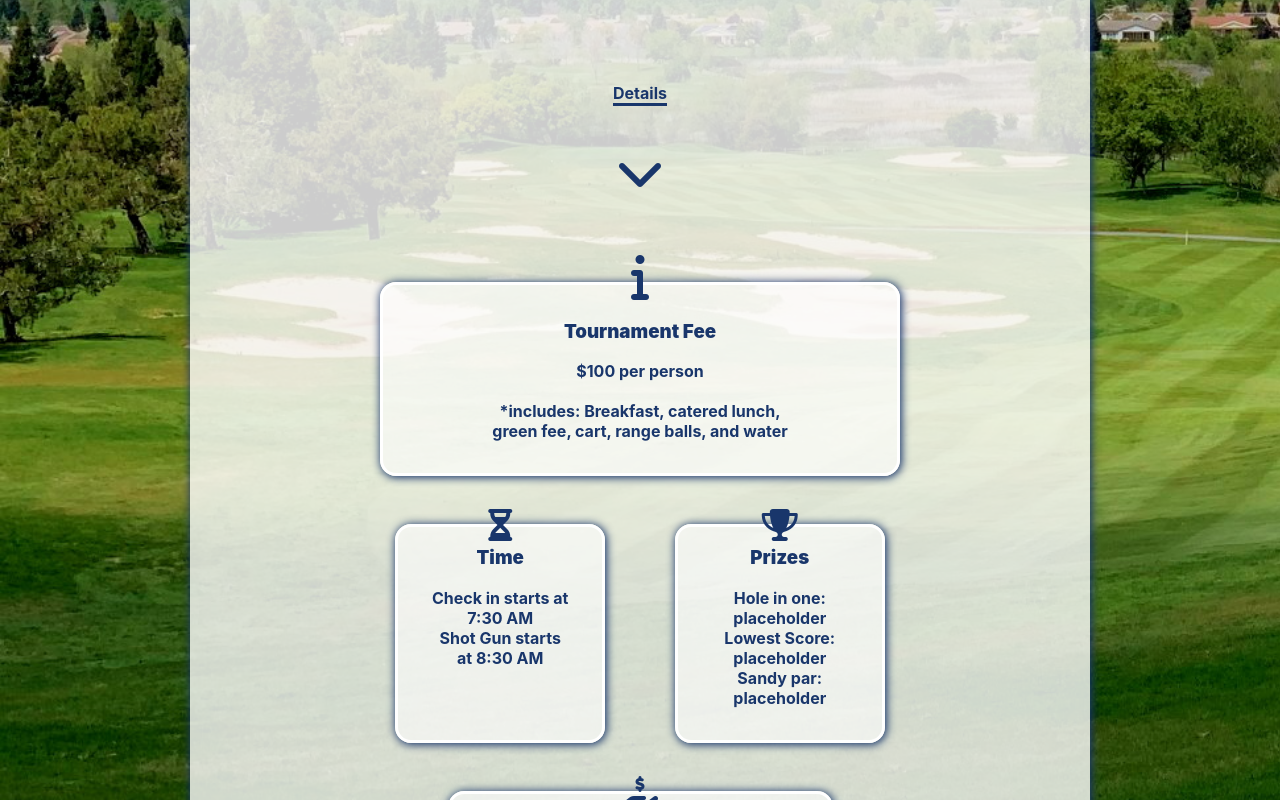
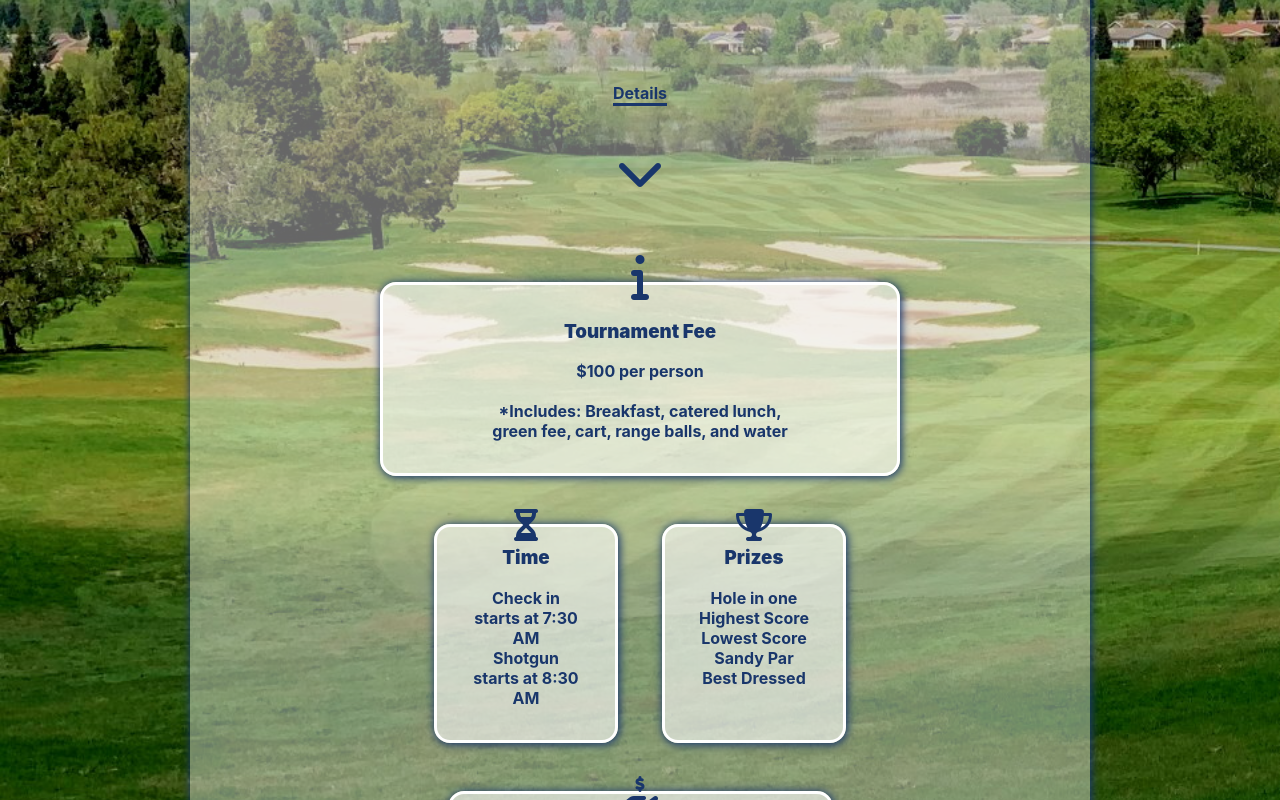
Before and after one commit to Corporate-Drone/golf-tournament, a React (Create React App) app in the folder client/: page /#/ in a window 1280 px wide. Shown: the part 747-1547 px from the top of the page. Built offline with nearby package versions, Linux system fonts and the light colour scheme.

Commit message:
changed opacity & upped register char name to 14

```diff
--- a/client/src/components/Form/RegisterForm.js
+++ b/client/src/components/Form/RegisterForm.js
@@ -50,10 +50,10 @@ function RegisterForm() {
 
                 validationSchema={Yup.object().shape({
                     first: Yup.string()
-                        .max(15, 'Must be less than 60 characters.')
+                        .max(14, 'Must be less than 14 characters.')
                         .required("Required"),
                     last: Yup.string()
-                        .max(1, 'Must be 1 character.')
+                        .max(14, 'Must be less than 14 characters.')
                         .required("Required"),
                     contact: Yup.string()
                         .matches(phoneRegExp, 'Phone number is not valid'),
@@ -75,7 +75,7 @@ function RegisterForm() {
                         <form onSubmit={handleSubmit}>
                             <div className="RegisterForm-First">
                                 <label htmlFor="first">
-                                    First name
+                                    First Name
                                 </label>
                                 <input
                                     id="first"
@@ -96,7 +96,7 @@ function RegisterForm() {
 
                             <div className="RegisterForm-Last">
                                 <label htmlFor="last">
-                                    Last Initial
+                                    Last Name
                                 </label>
                                 <input
                                     id="last"
--- a/client/src/pages/Home.js
+++ b/client/src/pages/Home.js
@@ -71,7 +71,7 @@ function Home() {
                             <h3>Tournament Fee</h3>
                             <p>$100 per person</p>
                             <br />
-                            <p>*includes: Breakfast, catered lunch,<br />green fee, cart, range balls, and water</p>
+                            <p>*Includes: Breakfast, catered lunch,<br />green fee, cart, range balls, and water</p>
                         </div>
                     </div>
                     <div className="Home-detail-row">
@@ -81,18 +81,22 @@ function Home() {
                                 <h3>Time</h3>
                                 <p>Check in starts at 7:30 AM
                                     <br />
-                                    Shot Gun starts at 8:30 AM</p>
+                                    Shotgun starts at 8:30 AM</p>
                             </div>
                         </div>
                         <div className="Home-detail bottom-small">
                             <i className="fas fa-trophy fa-2x Home-detail-icon"></i>
                             <div className="Home-detail-prizes">
                                 <h3>Prizes</h3>
-                                <p>Hole in one: placeholder
+                                <p>Hole in one
                                     <br />
-                                    Lowest Score: placeholder
+                                    Highest Score
                                     <br />
-                                    Sandy par: placeholder
+                                    Lowest Score
+                                    <br />
+                                    Sandy Par
+                                    <br />
+                                    Best Dressed
                                 </p>
                             </div>
                         </div>
@@ -108,7 +112,9 @@ function Home() {
                         <i className="fas fa-mobile fa-2x Home-detail-icon"></i>
                         <h3>Contact</h3>
                         <div className="Home-bottom-contact">
-                            Doc Chito and Willie <a href="tel:9168471716">(916) 847-1716</a>
+                            Doc Chito or Willie
+                            <br />
+                            <a href="tel:9168471716">(916) 847-1716</a>
                         </div>
                     </div>
                 </div>
--- a/client/src/pages/_Attendees.scss
+++ b/client/src/pages/_Attendees.scss
@@ -5,7 +5,7 @@
     @include center-vertically;
     min-height: 100vh;
     color: $color-primary-dark;
-    font-weight: bold;
+    // font-weight: bold;
 
 
     &-container {
@@ -24,8 +24,16 @@
             &,
             th,
             td {
+                text-align: left;
                 margin: auto;
                 border: 1px solid rgba(26, 17, 14, 0.6);
+                font-weight: 600;
+
+            }
+
+            th {
+                // text-align: center;
+                font-weight: bold;
 
             }
         }
@@ -33,3 +41,11 @@
 
     }
 }
+
+@media (max-width: 700px) {
+    .Attendees {
+        &-container {
+            width: 80%;
+        }
+    }
+ }
--- a/client/src/pages/_Home.scss
+++ b/client/src/pages/_Home.scss
@@ -11,7 +11,7 @@
 }
 
 .Home {
-    background-color: rgba(255, 255, 255, 0.8);
+    background-color: rgba(255, 255, 255, 0.4);
     box-shadow: 1px 1px 9px 1px $color-primary-dark;
     color: $color-primary-dark;
     margin-bottom: 2rem;
--- a/package.json
+++ b/package.json
@@ -5,7 +5,7 @@
   "main": "app.js",
   "scripts": {
     "test": "echo \"Error: no test specified\" && exit 1",
-    "start": "node app.js",
+    "start": "nodemon app.js",
     "app": "concurrently \"npm start\" \"cd client && npm start\" ",
     "heroku-postbuild": "cd client && npm install --only=dev && npm install && npm run build"
   },
```
Also changed, not shown: 1 other file (tests, documents, lock files or other folders).
